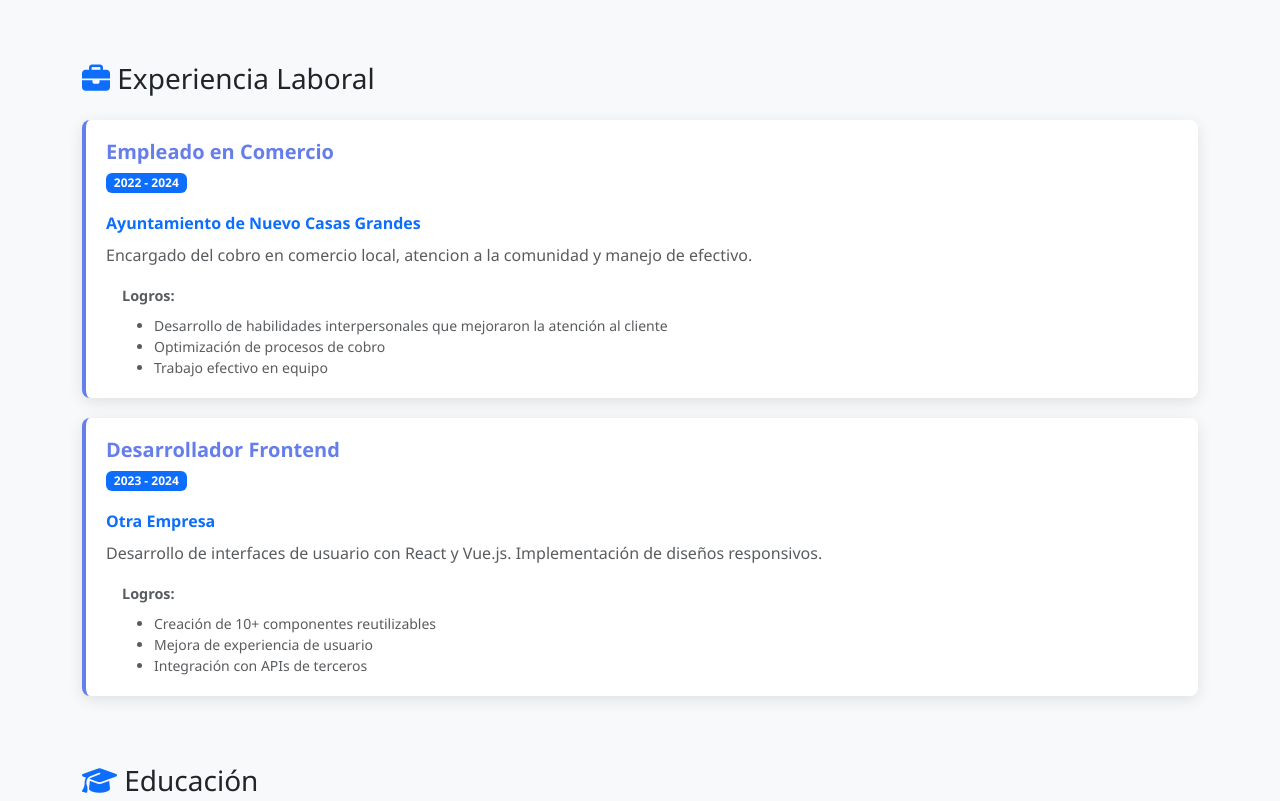
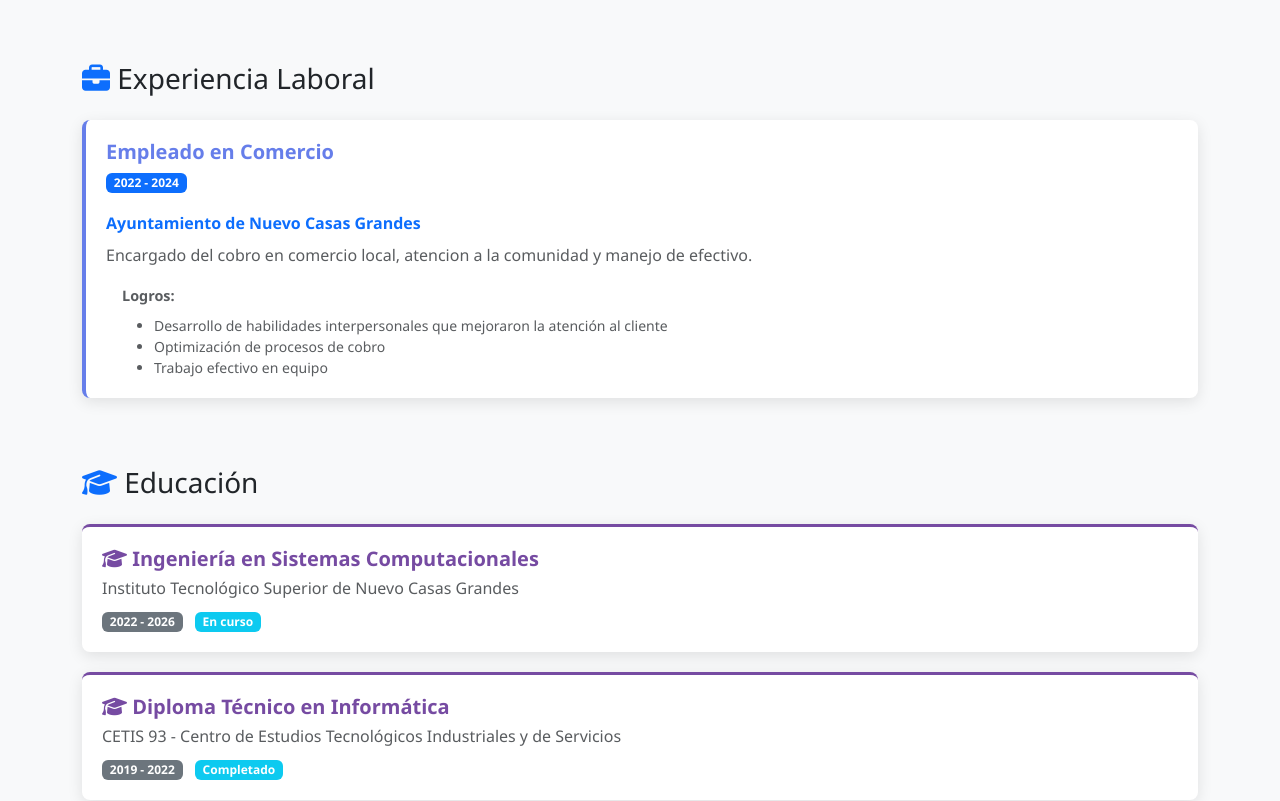
Before and after one commit to John117-dark/Curriculum, a plain HTML site: page index.html in a window 1280 px wide. Shown: the part 1200-2001 px from the top of the page. Drawn offline with nearby package versions, Linux system fonts and the light colour scheme; no server answers.

Commit message:
Final
Final

```diff
--- a/index.html
+++ b/index.html
@@ -48,7 +48,7 @@
         <div class="container">
             <div class="row justify-content-center">
                 <div class="col-lg-8">
-                    <img src="https://via.placeholder.com/150" alt="Foto de perfil" class="rounded-circle mb-4 border border-light" width="150">
+                    <!--<img src="https://via.placeholder.com/150" alt="Foto de perfil" class="rounded-circle mb-4 border border-light" width="150"> -->
                     <h1 class="display-3 fw-bold mb-3">Juan Eduardo Salinas Ruiz</h1>
                     <p class="lead mb-3">Desarrollador Full Stack</p>
                     <p class="text-white-50 mb-4">Creando soluciones web innovadoras y escalables</p>
--- a/script.js
+++ b/script.js
@@ -31,7 +31,7 @@ const resumeData = {
     title: 'Ingeniero en Sistemas Computacionales',
     email: 'juaneduardosalinaruiz2004@gmail.com',
     phone: '636-135-27-51',
-    location: 'Ciudad Juárez, Chihuahua',
+    location: 'Nuevo Casas Grandes, Chihuahua',
     bio: 'Ingeniero en Sistemas Computacionales apasionado por el desarrollo web y las nuevas tecnologías. Con experiencia en desarrollo full stack y capacidad para resolver problemas complejos de manera innovadora.',
     github: 'https://github.com/john117-dark',
     linkedin: 'https://linkedin.com/in/juaneduardosalinas',
@@ -64,17 +64,6 @@ const resumeData = {
                 'Desarrollo de habilidades interpersonales que mejoraron la atención al cliente',
                 'Optimización de procesos de cobro',
                 'Trabajo efectivo en equipo'
-            ]
-        },
-        {
-            period: '2023 - 2024',
-            role: 'Desarrollador Frontend',
-            company: 'Otra Empresa',
-            description: 'Desarrollo de interfaces de usuario con React y Vue.js. Implementación de diseños responsivos.',
-            achievements: [
-                'Creación de 10+ componentes reutilizables',
-                'Mejora de experiencia de usuario',
-                'Integración con APIs de terceros'
             ]
         }
     ],
```
